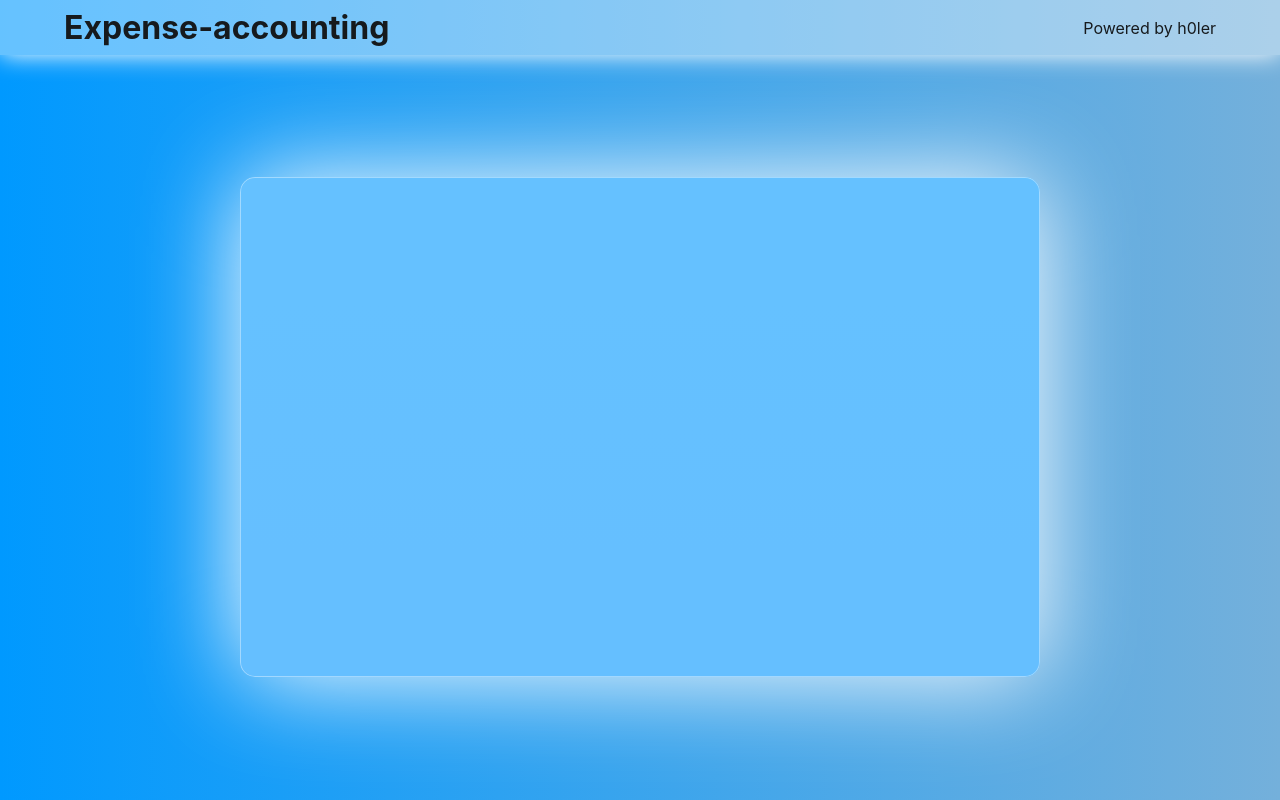
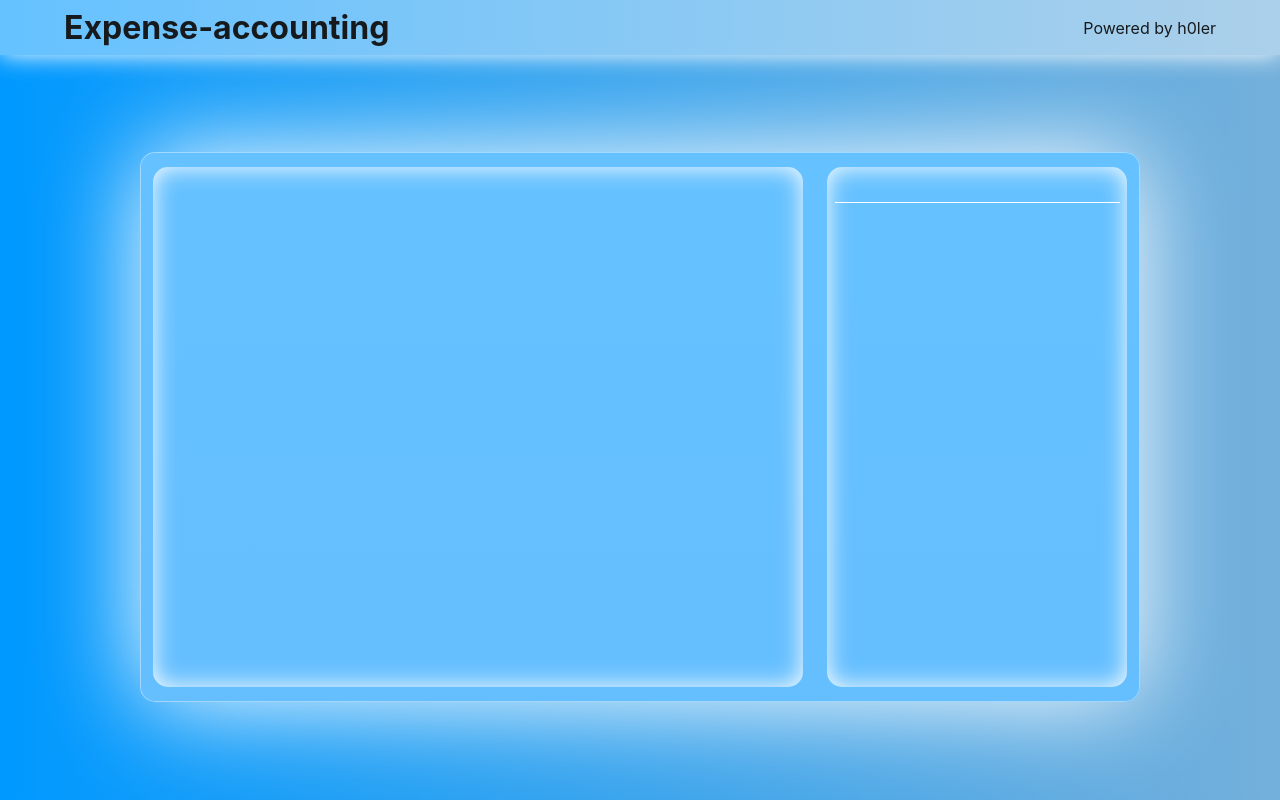
Before and after one commit to Holder-hash/expense-accounting, a React (Create React App) app: page / in a window 1280 px wide. Built offline with nearby package versions, Linux system fonts and the light colour scheme.

Commit message:
graph & inp windows

```diff
--- a/src/components/Expense-panel/Expense-panel.scss
+++ b/src/components/Expense-panel/Expense-panel.scss
@@ -1,9 +1,12 @@
 .expanse-panel__body {
-    width: 800px;
-    height: 500px;
+    width: 1000px;
+    height: 550px;
     background: linear-gradient(to bottom, rgb(0, 153, 255), rgb(0, 149, 255));
     border-radius: 15px;
     .expanse-panel__linse {
+        display: flex;
+        align-items: center;
+        justify-content: space-around;
         width: 100%;
         height: inherit;
         background: rgba(255, 255, 255, 0.397);
--- /dev/null
+++ b/src/components/Expense-panel/ExpenseGraph/ExpenseGraph.jsx
@@ -0,0 +1,11 @@
+import './ExpenseGraph.scss';
+
+const ExpenseGraph = () => {
+    return (
+        <div className='expanse-graph__container'>
+
+        </div>
+    )
+}
+
+export default ExpenseGraph;
--- /dev/null
+++ b/src/components/Expense-panel/ExpenseGraph/ExpenseGraph.scss
@@ -0,0 +1,6 @@
+.expanse-graph__container {
+    width: 650px;
+    height: 95%;
+    border-radius: 15px;
+    box-shadow: inset 0 0 25px white;
+}
--- /dev/null
+++ b/src/components/Expense-panel/ExpenseInput/ExpenseInput.jsx
@@ -0,0 +1,13 @@
+import './ExpenseInput.scss';
+
+const ExpenseInput = () => {
+    return (
+        <div className='expanse-input__container'>
+            <form>
+                <input type="number" className='expanse-input__expense-inp'/>
+            </form>
+        </div>
+    )
+}
+
+export default ExpenseInput;
--- /dev/null
+++ b/src/components/Expense-panel/ExpenseInput/ExpenseInput.scss
@@ -0,0 +1,23 @@
+.expanse-input__container {
+    width: 300px;
+    height: 95%;
+    display: flex;
+    flex-direction: column;
+    align-items: center;
+    box-shadow: inset 0 0 25px white;
+    border-radius: 15px;
+
+    form {
+        width: 95%;
+        display: flex;
+        flex-direction: column;
+        .expanse-input__expense-inp {
+            margin-top: 20px;
+            width: 100%;
+            background: none;
+            border: none;
+            outline: none;
+            border-bottom: 1px solid white;
+        }
+    }
+}
--- a/src/components/Expense-panel/ExpensePanel.jsx
+++ b/src/components/Expense-panel/ExpensePanel.jsx
@@ -1,9 +1,14 @@
 import './Expense-panel.scss';
+import ExpenseInput from './ExpenseInput/ExpenseInput.jsx';
+import ExpenseGraph from './ExpenseGraph/ExpenseGraph.jsx'
 
 const ExpensePanel = () => {
     return (
         <div className='expanse-panel__body'>
-            <div className='expanse-panel__linse'></div>
+            <div className='expanse-panel__linse'>
+                <ExpenseGraph />
+                <ExpenseInput />
+            </div>
         </div>
     )
 }
```
